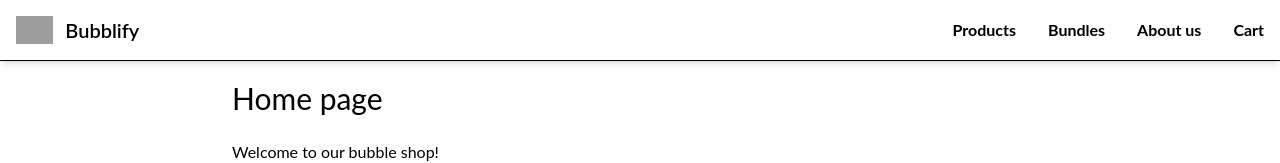
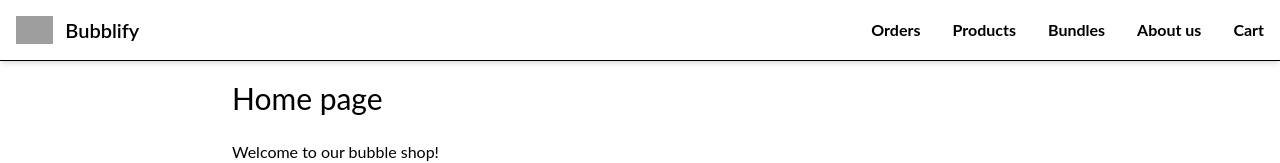
Before and after one commit to herdisheida/Bubblify, a Next.js app in the folder my-app/: page / in a window 1280 px wide. Shown: the top 163 px of the page. Built offline with nearby package versions, Linux system fonts and the light colour scheme; grey boxes are pictures that could not be loaded.

Commit message:
add orders to navbar

```diff
--- a/my-app/components/Navbar.tsx
+++ b/my-app/components/Navbar.tsx
@@ -15,6 +15,9 @@ export default function Navbar() {
 
             <div className="hidden w-full md:block md:w-auto" id="navbar-default">
             <ul className="font-medium flex flex-col p-4 md:p-0 mt-4 border border-default rounded-base md:flex-row md:space-x-8 rtl:space-x-reverse md:mt-0 md:border-0">
+                <li className="hover:text-violet-700 font-bold hover:underline">
+                    <Link href="/orders">Orders</Link>
+                </li>
                 <li className="hover:text-violet-700 font-bold hover:underline">
                     <Link href="/bubbles">Products</Link>
                 </li>
```
